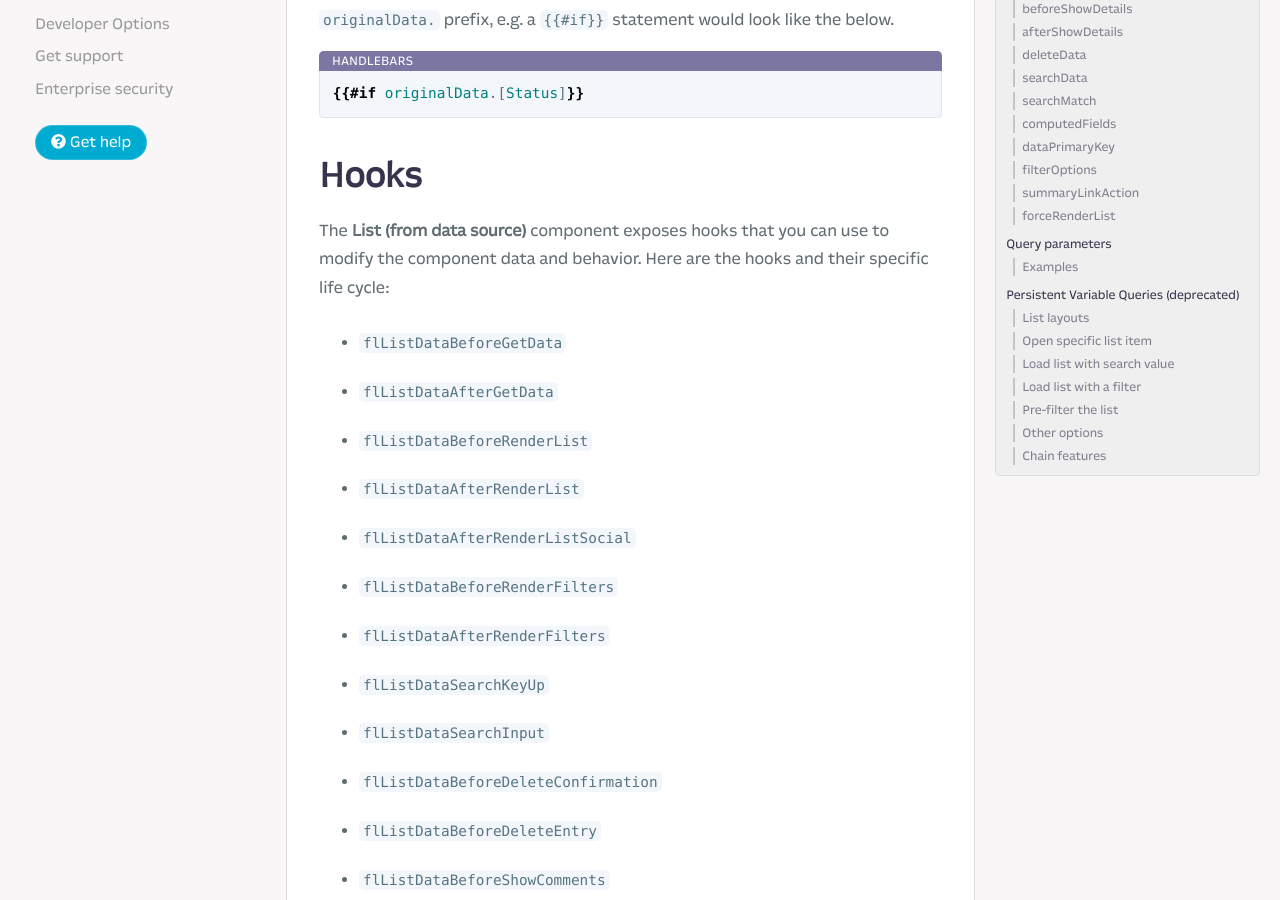
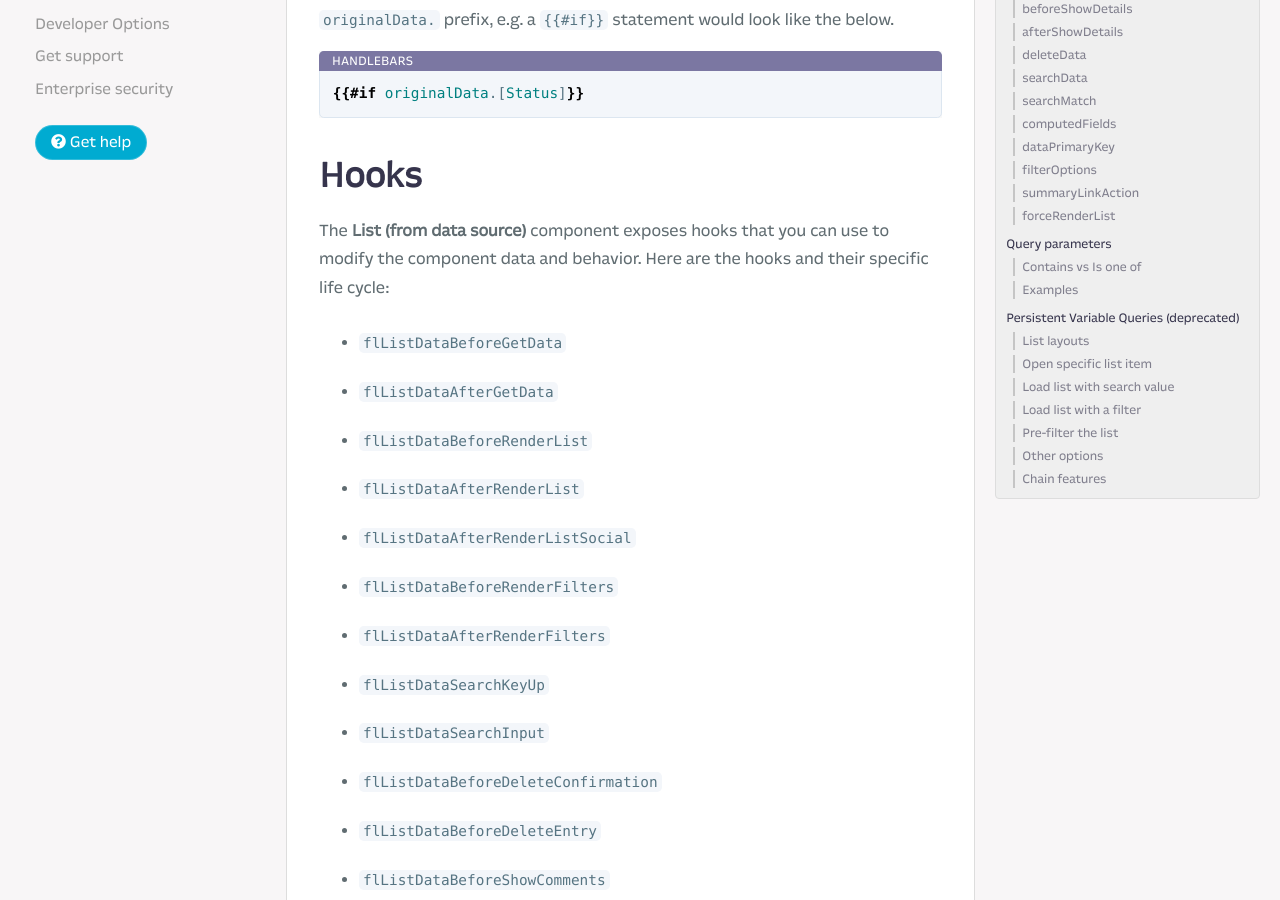
Before and after one commit to Fliplet/fliplet-cli, a Jekyll site: the page built from docs/API/components/list-from-data-source.md, in a window 1280 px wide and 900 px high, scrolled down 776 px. Built offline with Jekyll 4.4.1, drawn with Linux system fonts in a browser that asks for light colours; nearby versions of some CDN libraries; our own code applies the rules of GitHub Pages for plain Markdown files; library files that are not in the unit come from our copies; comment, search, counter and statistics services are not loaded; a style sheet for code colours, icons or effects is not loaded; some of the changed text lies outside the part shown.

Commit message:
Adds heading for TOC

```diff
--- a/docs/API/components/list-from-data-source.md
+++ b/docs/API/components/list-from-data-source.md
@@ -712,6 +712,8 @@ Use the following query parameters when linking to a screen with **List (from da
 | `between` | `between` | Is between |
 | `regex` | `regex` | RegExp |
 
+### Contains vs Is one of
+
 The **Contains** and **Is one of** operators could often be confusing. See the table below for some explanations on what each of them are suitable for.
 
 | Logic | Data source value | Comparison | Sample scenario |
```
